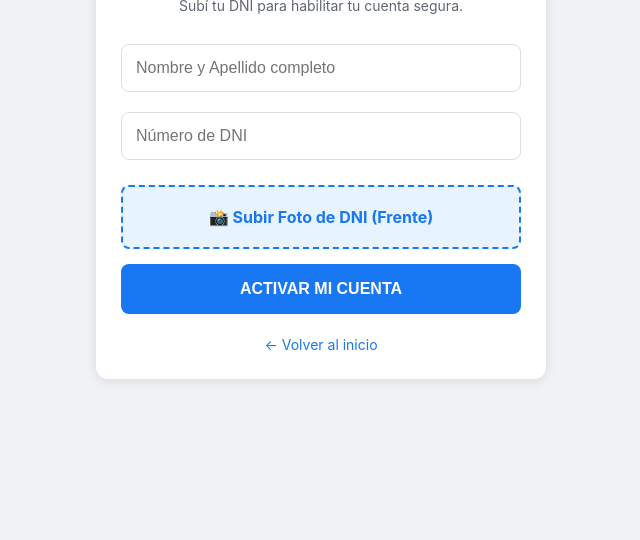
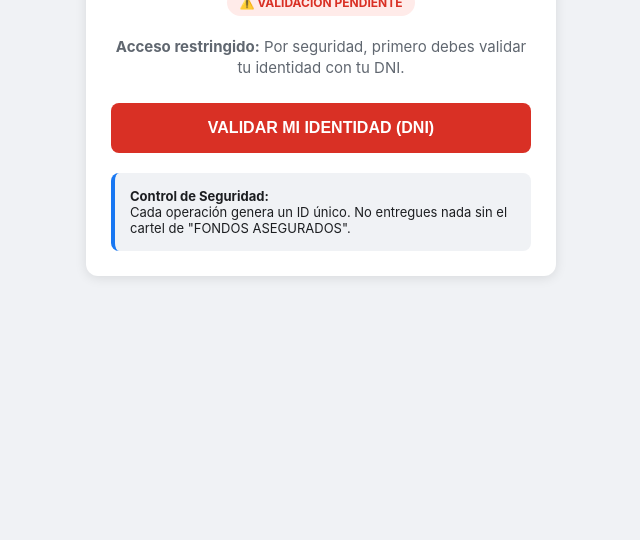
Before and after one commit to tripodir072-debug/comprablok-server, a website: page registro.html in a window 1280 px wide. Shown: the part 300-840 px from the top of the page, without its empty margins (319-959 px from the left). After the commit the page ends 800 px from the top, so only its background shows below. Drawn offline with Linux system fonts and the light colour scheme.

Commit message:
Update registro.html

```diff
--- a/registro.html
+++ b/registro.html
@@ -3,72 +3,86 @@
 <head>
     <meta charset="UTF-8">
     <meta name="viewport" content="width=device-width, initial-scale=1.0">
-    <title>TRATO - Verificación de Identidad</title>
+    <title>TRATO - Sistema de Custodia Seguro</title>
     <style>
-        :root { --fb-blue: #1877F2; --fb-bg: #F0F2F5; --fb-gray: #606770; }
-        body { font-family: -apple-system, sans-serif; background: var(--fb-bg); display: flex; justify-content: center; align-items: center; min-height: 100vh; margin: 0; padding: 20px; }
-        .card { background: white; padding: 25px; border-radius: 12px; width: 100%; max-width: 400px; text-align: center; box-shadow: 0 2px 12px rgba(0,0,0,0.1); }
-        h2 { color: var(--fb-blue); margin-bottom: 10px; }
-        input { width: 100%; padding: 14px; margin: 10px 0; border: 1px solid #dddfe2; border-radius: 8px; box-sizing: border-box; font-size: 16px; }
-        .dni-box { border: 2px dashed var(--fb-blue); padding: 20px; margin: 15px 0; border-radius: 8px; color: var(--fb-blue); cursor: pointer; background: #e7f3ff; font-weight: bold; }
-        #preview { width: 100%; max-height: 200px; object-fit: contain; display: none; margin-bottom: 15px; border-radius: 8px; }
-        button { width: 100%; padding: 16px; background: var(--fb-blue); color: white; border: none; border-radius: 8px; font-weight: bold; cursor: pointer; font-size: 16px; }
+        :root { --fb-blue: #1877F2; --fb-bg: #F0F2F5; --fb-dark: #1C1E21; --fb-gray: #606770; --wa-green: #25D366; }
+        body { font-family: -apple-system, sans-serif; background: var(--fb-bg); color: var(--fb-dark); margin: 0; display: flex; justify-content: center; align-items: center; min-height: 100vh; }
+        .container { text-align: center; padding: 25px; width: 90%; max-width: 420px; background: white; border-radius: 12px; box-shadow: 0 2px 12px rgba(0,0,0,0.1); }
+        .logo { font-size: 28px; font-weight: 800; color: var(--fb-blue); margin-bottom: 5px; }
+        .status-badge { display: inline-block; padding: 6px 12px; border-radius: 20px; font-size: 12px; font-weight: bold; margin-bottom: 20px; text-transform: uppercase; }
+        .slogan { color: var(--fb-gray); margin-bottom: 25px; font-size: 15px; line-height: 1.4; }
+        .menu-btn { display: block; width: 100%; padding: 16px 0; margin: 12px 0; border-radius: 8px; border: none; font-size: 16px; font-weight: bold; cursor: pointer; text-decoration: none; text-align: center; }
+        .btn-vender { background: var(--fb-blue); color: white; }
+        .btn-validar { background: #d93025; color: white; }
+        .btn-cobrar { background: var(--wa-green); color: white; border-bottom: 3px solid #1ebe57; }
+        .trust-box { background: #f0f2f5; padding: 15px; border-radius: 8px; font-size: 13px; margin-top: 20px; border-left: 4px solid var(--fb-blue); text-align: left; }
     </style>
 </head>
 <body>
 
-<div class="card">
-    <div style="font-size: 40px;">🛡️</div>
-    <h2>Validar Identidad</h2>
-    <p style="color: var(--fb-gray); font-size: 14px; margin-bottom: 20px;">Subí tu DNI para habilitar tu cuenta segura.</p>
+<div class="container">
+    <div class="logo">TRATO</div>
+    <div id="badge-estado" class="status-badge">Iniciando...</div>
+    <div id="texto-instruccion" class="slogan">Cargando sistema de seguridad...</div>
 
-    <input type="text" id="nombre" placeholder="Nombre y Apellido completo">
-    <input type="number" id="dni" placeholder="Número de DNI">
+    <div id="contenedor-botones"></div>
 
-    <input type="file" id="fotoFile" accept="image/*" style="display: none;" onchange="previewImage(event)">
-
-    <div class="dni-box" onclick="document.getElementById('fotoFile').click()">
-        <img id="preview" src="#" alt="Vista previa">
-        <div id="upload-text">📸 Subir Foto de DNI (Frente)</div>
+    <div class="trust-box">
+        <strong>Control de Seguridad:</strong><br>
+        Cada operación genera un ID único. No entregues nada sin el cartel de "FONDOS ASEGURADOS".
     </div>
-
-    <button onclick="enviarRegistro()">ACTIVAR MI CUENTA</button>
-    <br><br>
-    <a href="/" style="color: var(--fb-blue); text-decoration: none; font-size: 14px;">← Volver al inicio</a>
 </div>
 
 <script>
-    function previewImage(event) {
-        const file = event.target.files[0];
-        if (file) {
-            const reader = new FileReader();
-            reader.onload = function(){
-                const output = document.getElementById('preview');
-                const text = document.getElementById('upload-text');
-                output.src = reader.result;
-                output.style.display = 'block';
-                text.style.display = 'none';
-            };
-            reader.readAsDataURL(file);
+    function cargarInterfaz() {
+        const contenedor = document.getElementById('contenedor-botones');
+        const badge = document.getElementById('badge-estado');
+        const instruccion = document.getElementById('texto-instruccion');
+        const estaValidado = localStorage.getItem('dni_verificado');
+
+        // SI NO ENCUENTRA LOS DIVS, REINTENTA EN 100ms (Evita pantalla en blanco)
+        if (!contenedor || !badge || !instruccion) {
+            setTimeout(cargarInterfaz, 100);
+            return;
+        }
+
+        contenedor.innerHTML = "";
+
+        if (estaValidado === 'true') {
+            const nuevoID = "TR-" + Math.floor(100000 + Math.random() * 900000);
+            badge.style.background = "#e7f3ff";
+            badge.style.color = "#1877f2";
+            badge.innerText = "🛡️ IDENTIDAD VERIFICADA";
+            instruccion.innerHTML = "Tu cuenta está activa. Ya puedes iniciar ventas seguras con custodia.";
+
+            contenedor.innerHTML = `
+                <button onclick="nuevoTrato('${nuevoID}')" class="menu-btn btn-vender">🤝 INICIAR TRATO SEGURO</button>
+                <button onclick="solicitarCobro()" class="menu-btn btn-cobrar">💰 SOY VENDEDOR: COBRAR MI VENTA</button>
+            `;
+        } else {
+            badge.style.background = "#ffebe9";
+            badge.style.color = "#d93025";
+            badge.innerText = "⚠️ VALIDACIÓN PENDIENTE";
+            instruccion.innerHTML = "<strong>Acceso restringido:</strong> Por seguridad, primero debes validar tu identidad con tu DNI.";
+            contenedor.innerHTML = `<button onclick="window.location.href='/registro.html'" class="menu-btn btn-validar">VALIDAR MI IDENTIDAD (DNI)</button>`;
         }
     }
 
-    function enviarRegistro() {
-        const nombre = document.getElementById('nombre').value;
-        const dni = document.getElementById('dni').value;
-        const foto = document.getElementById('fotoFile').files[0];
+    function nuevoTrato(id) {
+        alert("✅ ID GENERADO: " + id + "\n\nGuardalo para que el vendedor pueda cobrar.");
+        localStorage.setItem('ultimo_id_generado', id);
+        window.location.href = `/vender.html?trato_id=${id}`;
+    }
 
-        if(!nombre || !dni || !foto) {
-            return alert("Por favor, completa todos los datos y sube la foto de tu DNI.");
+    function solicitarCobro() {
+        const idVenta = prompt("Ingrese el ID de la operación (Ej: TR-123456):");
+        if (idVenta) {
+            window.location.href = `https://wa.me/543456528480?text=Hola! Solicito cobrar mi venta ID: ${idVenta}`;
         }
+    }
 
-        // Guardamos la llave de validación
-        localStorage.setItem('dni_verificado', 'true');
-        localStorage.setItem('vendedor_actual', nombre);
-
-        alert("✅ Identidad validada correctamente.");
-        window.location.href = "/"; // Volver al index para ver el botón azul
-    }
+    // Ejecutar al cargar
+    document.addEventListener("DOMContentLoaded", cargarInterfaz);
 </script>
 
 </body>
```
